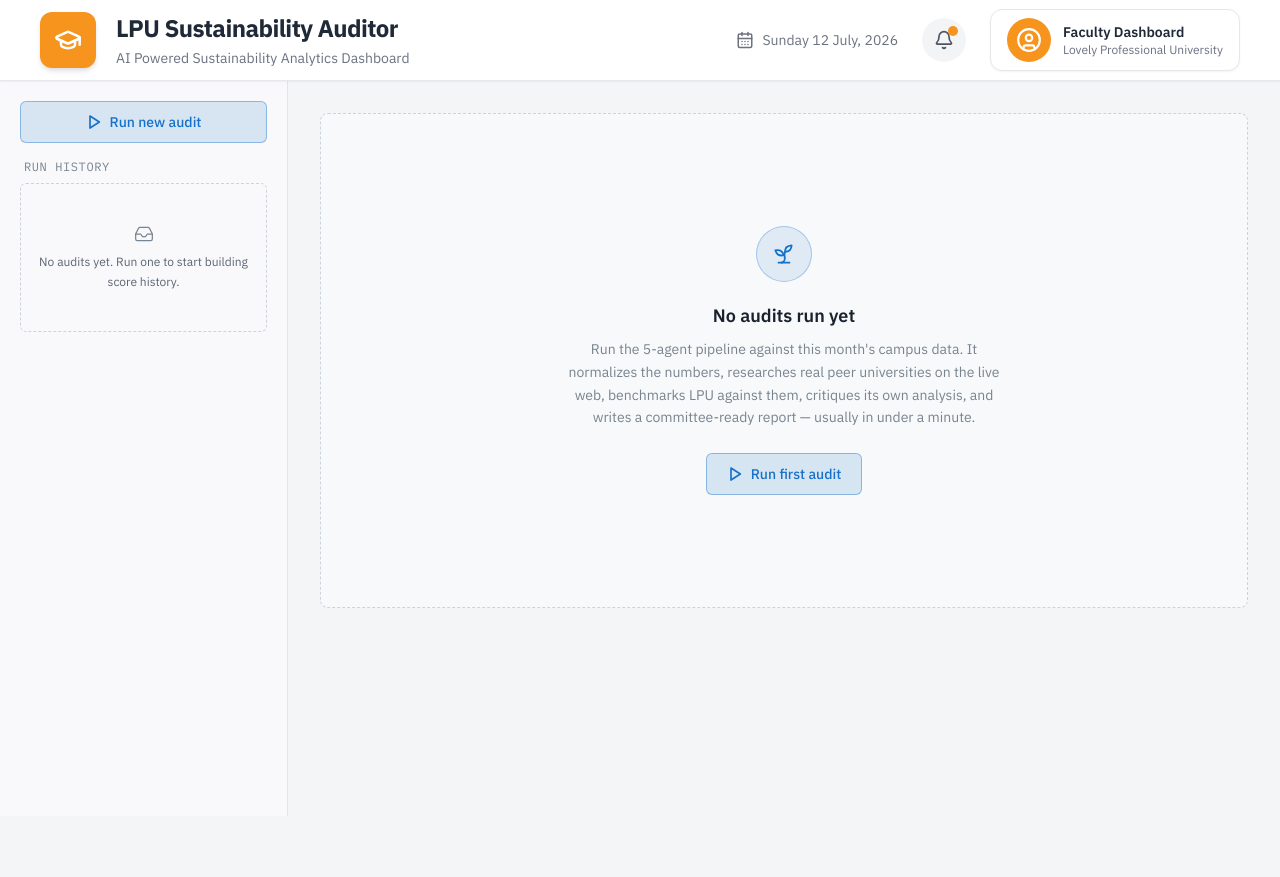
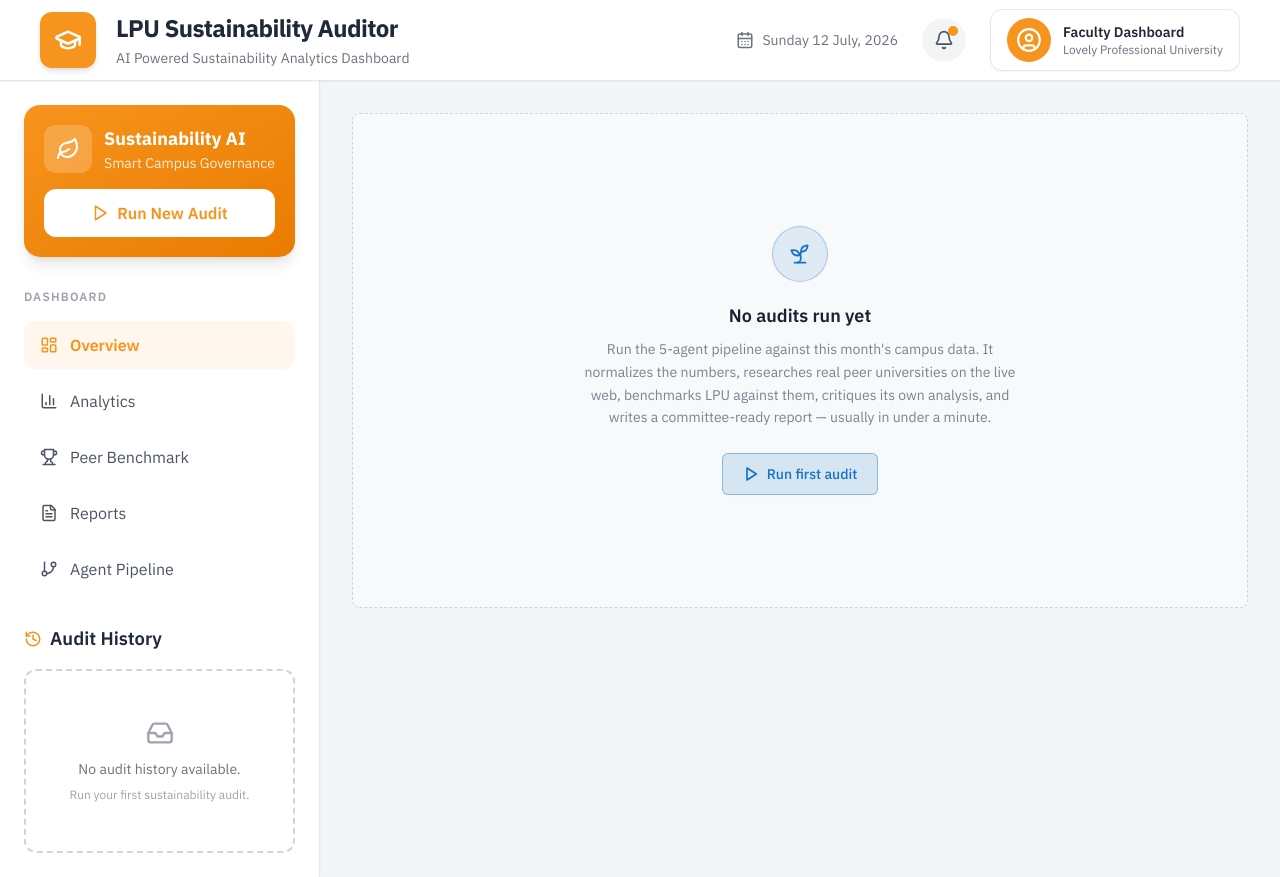
Before and after one commit to therishiraj/lpu-sustainability-auditor, a Next.js app: page / in a window 1280 px wide. Before the commit the page ends 816 px from the top, so only its background shows below. Built offline with nearby package versions, Linux system fonts and the light colour scheme.

Commit message:
Update Sidebar.jsx

```diff
--- a/components/Sidebar.jsx
+++ b/components/Sidebar.jsx
@@ -1,83 +1,241 @@
 'use client';
 
-import { Play, Loader2, Inbox } from 'lucide-react';
+import {
+  Play,
+  Loader2,
+  Inbox,
+  History,
+  LayoutDashboard,
+  BarChart3,
+  FileText,
+  GitBranch,
+  Leaf,
+  Trophy,
+} from 'lucide-react';
+
 import { formatTimestamp, scoreBand } from '@/lib/format';
 
-export default function Sidebar({ runs, currentRunId, onSelectRun, onRunNew, isRunning }) {
+export default function Sidebar({
+  runs,
+  currentRunId,
+  onSelectRun,
+  onRunNew,
+  isRunning,
+}) {
   return (
-    <aside className="md:w-72 md:flex-shrink-0 border-b md:border-b-0 md:border-r border-panel-line bg-panel-raised/40">
-      <div className="p-4 md:p-5 flex flex-col gap-4 md:sticky md:top-0 md:h-[calc(100vh-65px)]">
+    <aside className="w-full md:w-80 md:flex-shrink-0 bg-white border-r border-gray-200 shadow-sm">
+
+      <div className="flex flex-col h-full p-6">
+
+        {/* Project Card */}
+
+        <div className="rounded-2xl bg-gradient-to-br from-[#F7941D] to-[#EA7B00] text-white p-5 shadow-lg">
+
+          <div className="flex items-center gap-3 mb-3">
+
+            <div className="flex items-center justify-center w-12 h-12 rounded-xl bg-white/20">
+
+              <Leaf size={24} />
+
+            </div>
+
+            <div>
+
+              <h2 className="font-bold text-lg">
+                Sustainability AI
+              </h2>
+
+              <p className="text-sm text-orange-100">
+                Smart Campus Governance
+              </p>
+
+            </div>
+
+          </div>
+
           <button
             onClick={onRunNew}
             disabled={isRunning}
-          className="flex items-center justify-center gap-2 rounded-md bg-moss/15 border border-moss/40 text-moss px-4 py-2.5 text-sm font-medium hover:bg-moss/25 hover:shadow-glowMoss disabled:opacity-50 disabled:cursor-not-allowed disabled:hover:bg-moss/15 disabled:hover:shadow-none transition-all"
+            className="
+            w-full
+            mt-4
+            rounded-xl
+            bg-white
+            text-[#F7941D]
+            font-semibold
+            py-3
+            transition
+            hover:scale-[1.02]
+            hover:shadow-md
+            disabled:opacity-60
+            disabled:cursor-not-allowed
+            flex
+            justify-center
+            items-center
+            gap-2
+            "
           >
             {isRunning ? (
               <>
-              <Loader2 size={16} className="animate-spin" />
-              Audit running…
+                <Loader2 size={18} className="animate-spin" />
+                Running Audit...
               </>
             ) : (
               <>
-              <Play size={16} strokeWidth={2.5} />
-              Run new audit
+                <Play size={18} />
+                Run New Audit
               </>
             )}
           </button>
 
-        <div className="flex-1 min-h-0 flex flex-col">
-          <div className="text-xs font-mono uppercase tracking-wider text-ink-500 mb-2 px-1">
-            Run history
+        </div>
+
+        {/* Navigation */}
+
+        <div className="mt-8">
+
+          <p className="text-xs uppercase tracking-widest text-gray-400 mb-4 font-semibold">
+            Dashboard
+          </p>
+
+          <div className="space-y-2">
+
+            <div className="flex items-center gap-3 rounded-xl bg-orange-50 text-[#F7941D] px-4 py-3 font-semibold">
+              <LayoutDashboard size={18} />
+              Overview
+            </div>
+
+            <div className="flex items-center gap-3 rounded-xl px-4 py-3 text-gray-600 hover:bg-gray-100 transition">
+              <BarChart3 size={18} />
+              Analytics
+            </div>
+
+            <div className="flex items-center gap-3 rounded-xl px-4 py-3 text-gray-600 hover:bg-gray-100 transition">
+              <Trophy size={18} />
+              Peer Benchmark
+            </div>
+
+            <div className="flex items-center gap-3 rounded-xl px-4 py-3 text-gray-600 hover:bg-gray-100 transition">
+              <FileText size={18} />
+              Reports
+            </div>
+
+            <div className="flex items-center gap-3 rounded-xl px-4 py-3 text-gray-600 hover:bg-gray-100 transition">
+              <GitBranch size={18} />
+              Agent Pipeline
+            </div>
+
+          </div>
+
+        </div>
+
+        {/* History */}
+
+        <div className="mt-8 flex-1 flex flex-col min-h-0">
+
+          <div className="flex items-center gap-2 mb-4">
+
+            <History
+              size={18}
+              className="text-[#F7941D]"
+            />
+
+            <h3 className="font-semibold text-gray-800">
+              Audit History
+            </h3>
+
           </div>
 
           {runs.length === 0 ? (
-            <div className="flex flex-col items-center justify-center gap-2 py-10 text-center px-4 rounded-md border border-dashed border-panel-line2 text-ink-500">
-              <Inbox size={20} strokeWidth={1.5} />
-              <p className="text-xs leading-relaxed">
-                No audits yet. Run one to start building score history.
+
+            <div className="flex flex-col items-center justify-center rounded-xl border-2 border-dashed border-gray-300 py-12 px-4 text-center">
+
+              <Inbox
+                size={28}
+                className="text-gray-400 mb-3"
+              />
+
+              <p className="text-sm text-gray-500">
+                No audit history available.
               </p>
+
+              <p className="text-xs text-gray-400 mt-2">
+                Run your first sustainability audit.
+              </p>
+
             </div>
+
           ) : (
-            <ul className="space-y-1.5 overflow-y-auto pr-1 md:max-h-[calc(100vh-220px)]">
+
+            <div className="space-y-3 overflow-y-auto pr-2">
+
               {runs.map((run) => {
+
+                const active = run.id === currentRunId;
+
                 const band = scoreBand(run.finalScore);
-                const active = run.id === currentRunId;
+
                 return (
-                  <li key={run.id}>
+
                   <button
+                    key={run.id}
                     onClick={() => onSelectRun(run.id)}
-                      className={`w-full text-left rounded-md border px-3 py-2.5 transition-colors ${
+                    className={`
+                      w-full
+                      rounded-xl
+                      border
+                      p-4
+                      text-left
+                      transition-all
+                      duration-200
+                      ${
                         active
-                          ? 'border-moss/50 bg-moss/10'
-                          : 'border-transparent hover:border-panel-line2 hover:bg-panel-inset'
-                      }`}
+                          ? 'border-[#F7941D] bg-orange-50 shadow-md'
+                          : 'border-gray-200 bg-white hover:border-[#F7941D] hover:shadow'
+                      }
+                    `}
                   >
-                      <div className="flex items-center justify-between gap-2">
-                        <span className="text-xs text-ink-300 font-mono" data-numeric="true">
+
+                    <div className="flex items-center justify-between">
+
+                      <span className="text-xs text-gray-500">
                         {formatTimestamp(run.timestamp)}
                       </span>
+
                       <span
-                          className="flex-shrink-0 rounded px-1.5 py-0.5 text-xs font-mono font-semibold"
+                        className="rounded-lg px-2 py-1 text-xs font-bold"
                         style={{
                           color: band.hex,
-                            backgroundColor: `${band.hex}1A`,
+                          backgroundColor: `${band.hex}18`,
                         }}
-                          data-numeric="true"
                       >
-                          {run.finalScore ?? '—'}
+                        {run.finalScore ?? '--'}
                       </span>
+
                     </div>
-                      <div className="text-xs text-ink-500 mt-1">
-                        {run.latestMonth} · {band.label}
+
+                    <div className="mt-3 text-sm font-semibold text-gray-800">
+                      {run.latestMonth}
                     </div>
+
+                    <div className="text-xs text-gray-500 mt-1">
+                      {band.label}
+                    </div>
+
                   </button>
-                  </li>
+
                 );
+
               })}
-            </ul>
+
+            </div>
+
           )}
+
         </div>
+
       </div>
+
     </aside>
   );
 }
```
Lines whose indentation alone changed are shown as unchanged.
